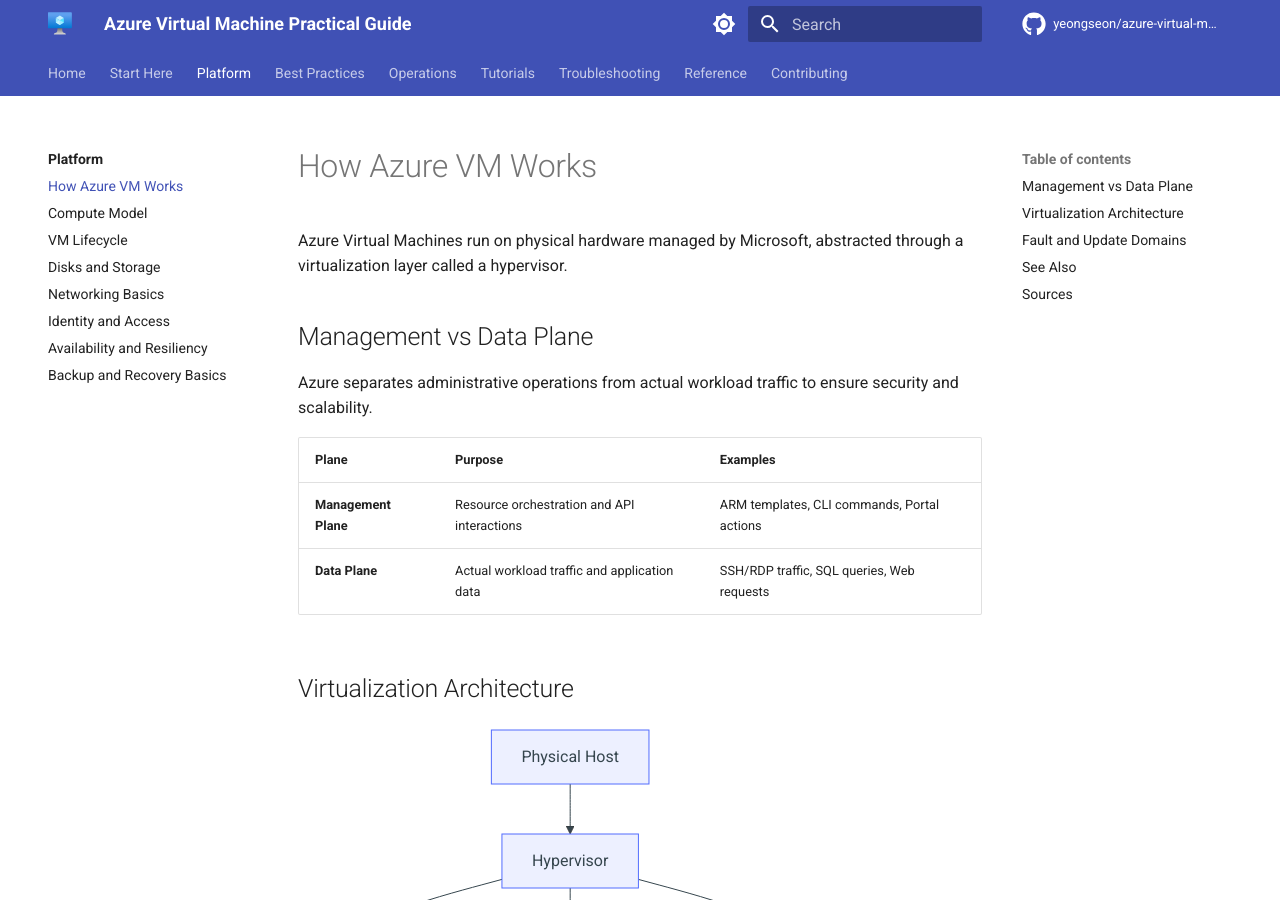
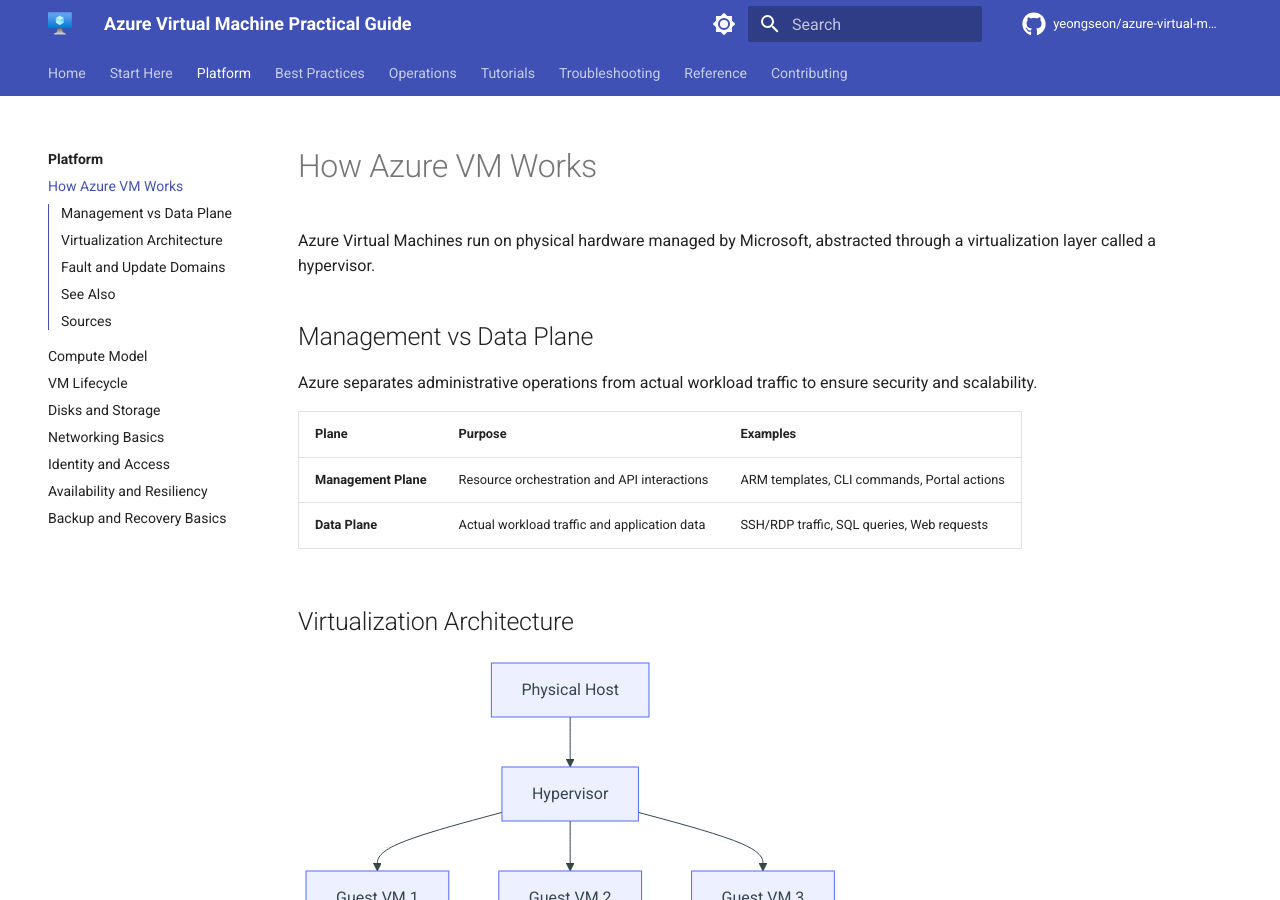
Before and after one commit to yeongseon/azure-virtual-machine-practical-guide, an MkDocs documentation site: the page built from docs/platform/how-azure-vm-works.md, in a window 1280 px wide and 900 px high. Built offline with MkDocs 1.6.1 and Material for MkDocs 9.7.7, drawn with Linux system fonts in a browser that asks for light colours; comment, search, counter and statistics services are not loaded; part of the change alters nothing that is shown.

Commit message:
chore: fix silent mkdocs config bugs and pin mermaid (#19)
Three P0 config fixes discovered by the series-wide layout audit:

1. Fix `toc.integrate` feature indentation bug.
   Line 34 used 4-space indent while surrounding features used 2-space
   indent, causing YAML to parse it as a mapping child of `navigation.top`
   rather than a standalone feature. Result: `toc.integrate` was silently
   dropped and the integrated TOC never took effect.

2. Add missing `format:` line to Mermaid custom_fence.
   The `pymdownx.superfences` custom fence for Mermaid was missing the
   `format: !!python/name:pymdownx.superfences.fence_code_format` line
   that every other repo in the series uses. Without it, Mermaid code
   blocks are not routed through the fence_code_format function.

3. Pin Mermaid to @10.9.1 (previously floating @10).
   Aligns with the 5 sibling repos already pinned to @10.9.1 and
   protects against silent breakage when Mermaid ships a new 10.x
   patch on the unpkg CDN.

All three fixes are drift, not intent. Verified with `mkdocs build
--strict`. Part of the series MkDocs P0 hotfix wave.

Co-authored-by: Demo User <demo.user@example.com>

```diff
--- a/mkdocs.yml
+++ b/mkdocs.yml
@@ -31,7 +31,7 @@ theme:
   - navigation.sections
   - navigation.expand
   - navigation.top
-    - toc.integrate
+  - toc.integrate
   - navigation.indexes
   - search.suggest
   - search.highlight
@@ -41,7 +41,7 @@ theme:
 extra_css:
 - stylesheets/extra.css
 extra_javascript:
-- https://unpkg.com/mermaid@10/dist/mermaid.min.js
+- https://unpkg.com/mermaid@10.9.1/dist/mermaid.min.js
 - javascripts/mermaid-zoom.js
 plugins:
 - search
@@ -62,6 +62,7 @@ markdown_extensions:
     custom_fences:
     - name: mermaid
       class: mermaid
+      format: !!python/name:pymdownx.superfences.fence_code_format
 - pymdownx.tabbed:
     alternate_style: true
 - pymdownx.highlight:
```
